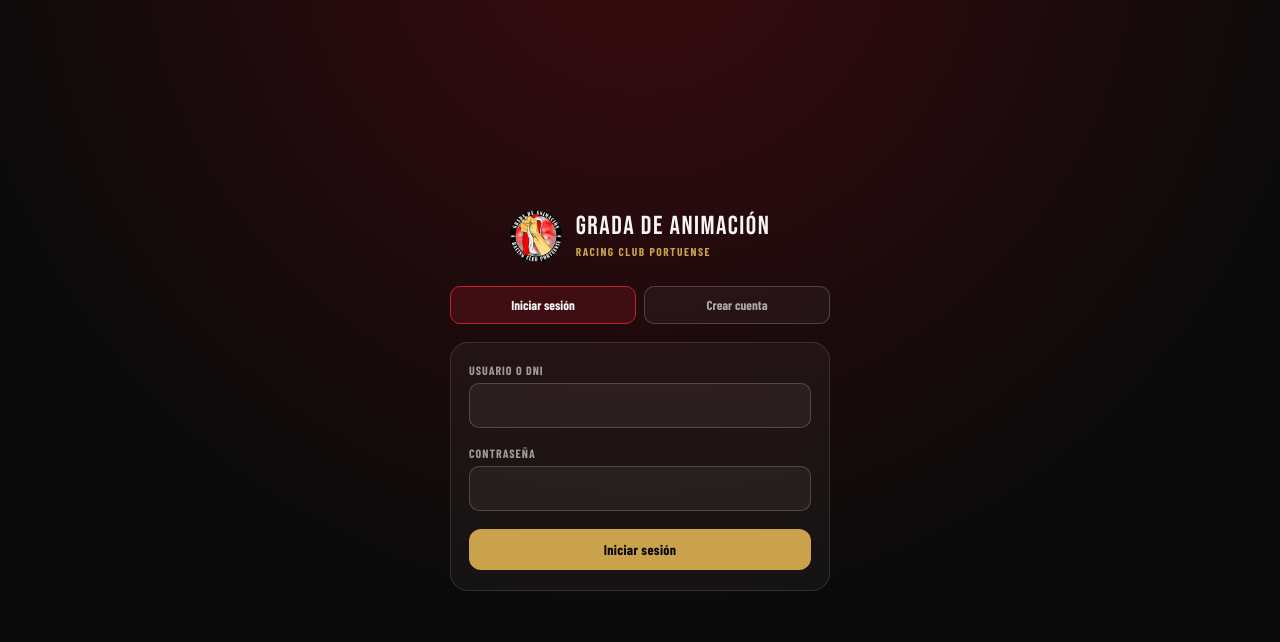
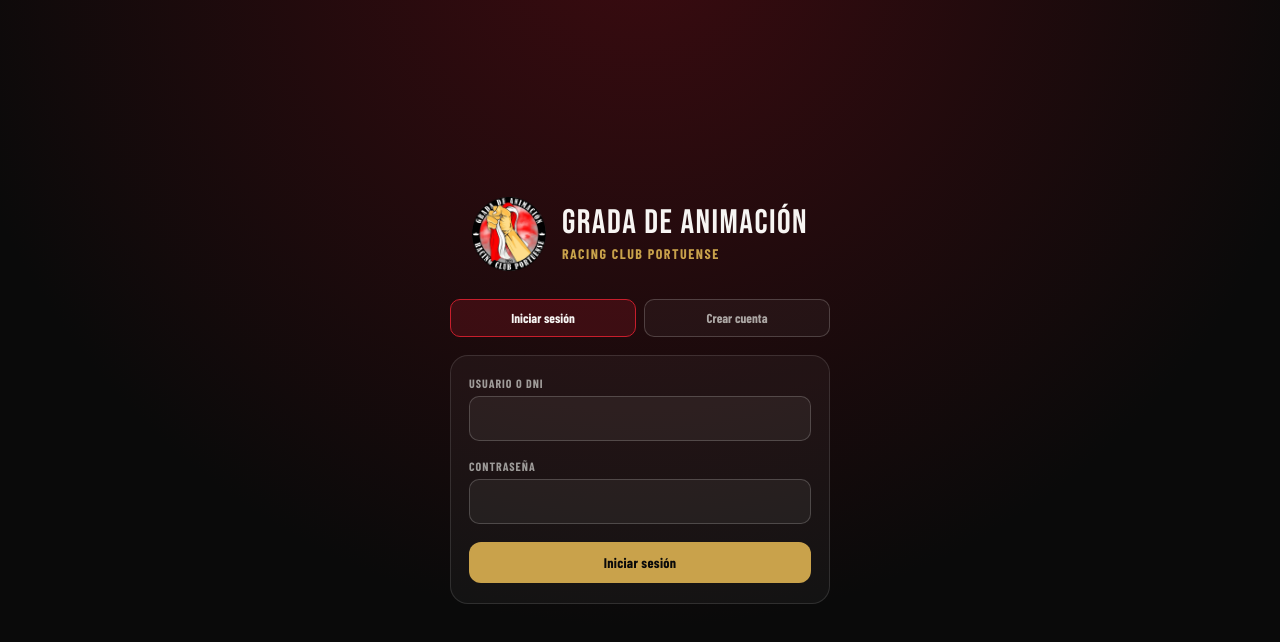
Before and after one commit to GradadeAnimacionRCP/gradadeanimacion, a Next.js app: page / in a window 1280 px wide. Shown: the top 642 px of the page. Built offline with nearby package versions, Linux system fonts and the light colour scheme; no server answers.

Commit message:
Update styles and dimensions in index.js

```diff
--- a/pages/index.js
+++ b/pages/index.js
@@ -107,13 +107,13 @@ export default function Home() {
     <PageWrapper>
       <div style={{ minHeight: '100vh', display: 'flex', alignItems: 'center', justifyContent: 'center', padding: '40px 20px' }}>
         <div style={{ width: '100%', maxWidth: 380 }}>
-          <div style={{ display: 'flex', alignItems: 'center', justifyContent: 'center', gap: 14, marginBottom: 24 }}>
-            <img src="/escudo.png" alt="" style={{ width: 52, height: 52 }} />
+          <div style={{ display: 'flex', alignItems: 'center', justifyContent: 'center', gap: 16, marginBottom: 28 }}>
+            <img src="/escudo.png" alt="" style={{ width: 74, height: 74, flexShrink: 0 }} />
             <div style={{ textAlign: 'left' }}>
-              <h1 style={{ fontFamily: fontStack.display, fontWeight: 400, fontSize: 26, color: PALETTE.chalk, margin: 0, letterSpacing: 1.5, lineHeight: 1.05 }}>
+              <h1 style={{ fontFamily: fontStack.display, fontWeight: 400, fontSize: 34, color: PALETTE.chalk, margin: 0, letterSpacing: 1.5, lineHeight: 1.05 }}>
                 GRADA DE ANIMACIÓN
               </h1>
-              <div style={{ color: PALETTE.brass, fontFamily: fontStack.label, letterSpacing: 1.5, fontSize: 11.5, textTransform: 'uppercase', fontWeight: 700, marginTop: 3 }}>
+              <div style={{ color: PALETTE.brass, fontFamily: fontStack.label, letterSpacing: 1.5, fontSize: 14, textTransform: 'uppercase', fontWeight: 700, marginTop: 4 }}>
                 Racing Club Portuense
               </div>
             </div>
```
